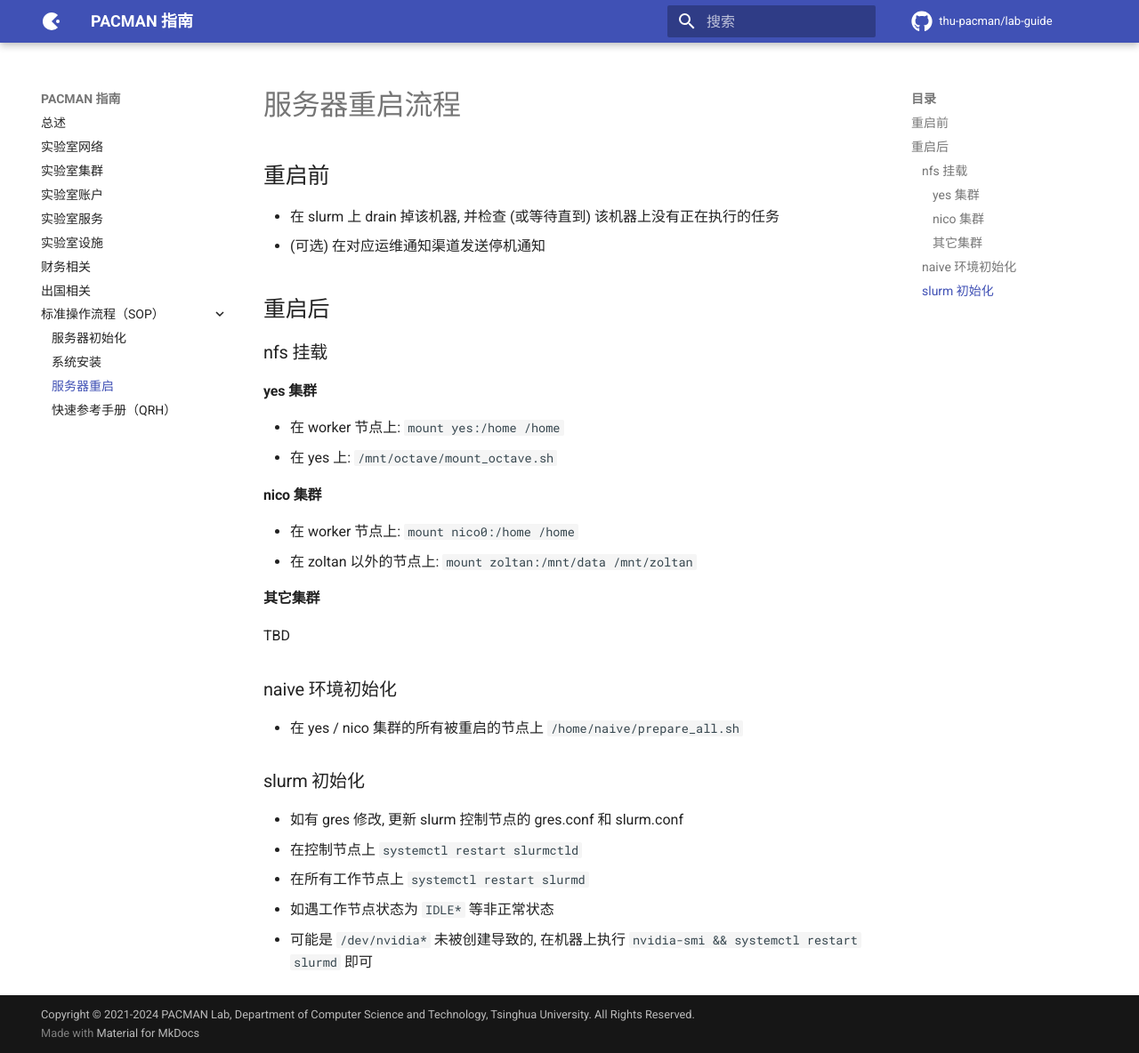
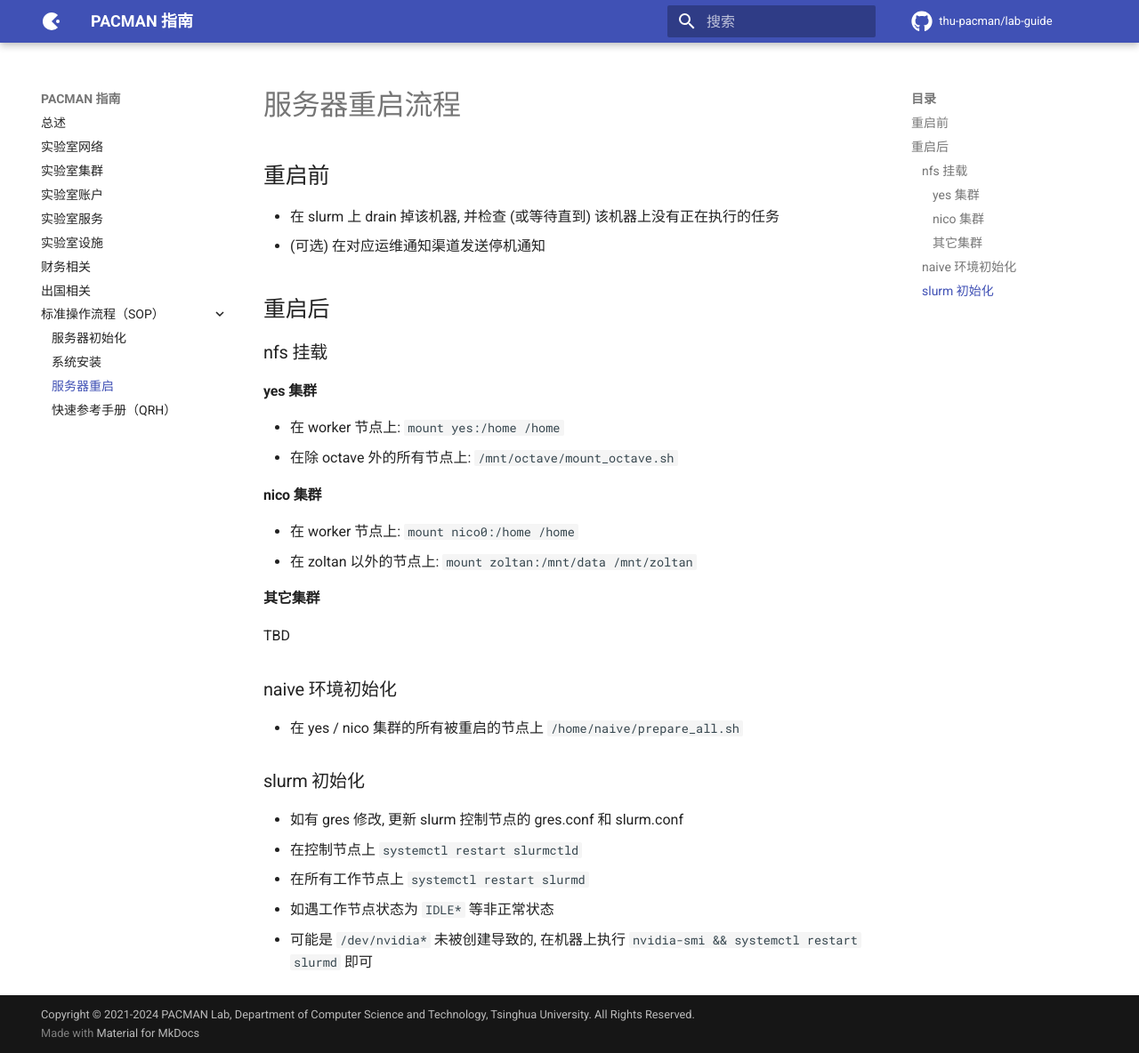
Before and after one commit to thu-pacman/lab-guide, an MkDocs documentation site: the page built from docs/sop/server-reboot.md, in a window 1280 px wide and 1184 px high. Shown: the whole window at 89% size. Built offline with MkDocs 1.6.1 and Material for MkDocs 9.7.7, drawn with Linux system fonts in a browser that asks for light colours; comment, search, counter and statistics services are not loaded.

```diff
--- a/docs/sop/server-reboot.md
+++ b/docs/sop/server-reboot.md
@@ -11,7 +11,7 @@
 #### yes 集群
 
 * 在 worker 节点上: `mount yes:/home /home`
-* 在 yes 上: `/mnt/octave/mount_octave.sh`
+* 在除 octave 外的所有节点上: `/mnt/octave/mount_octave.sh`
 
 #### nico 集群
 
```
